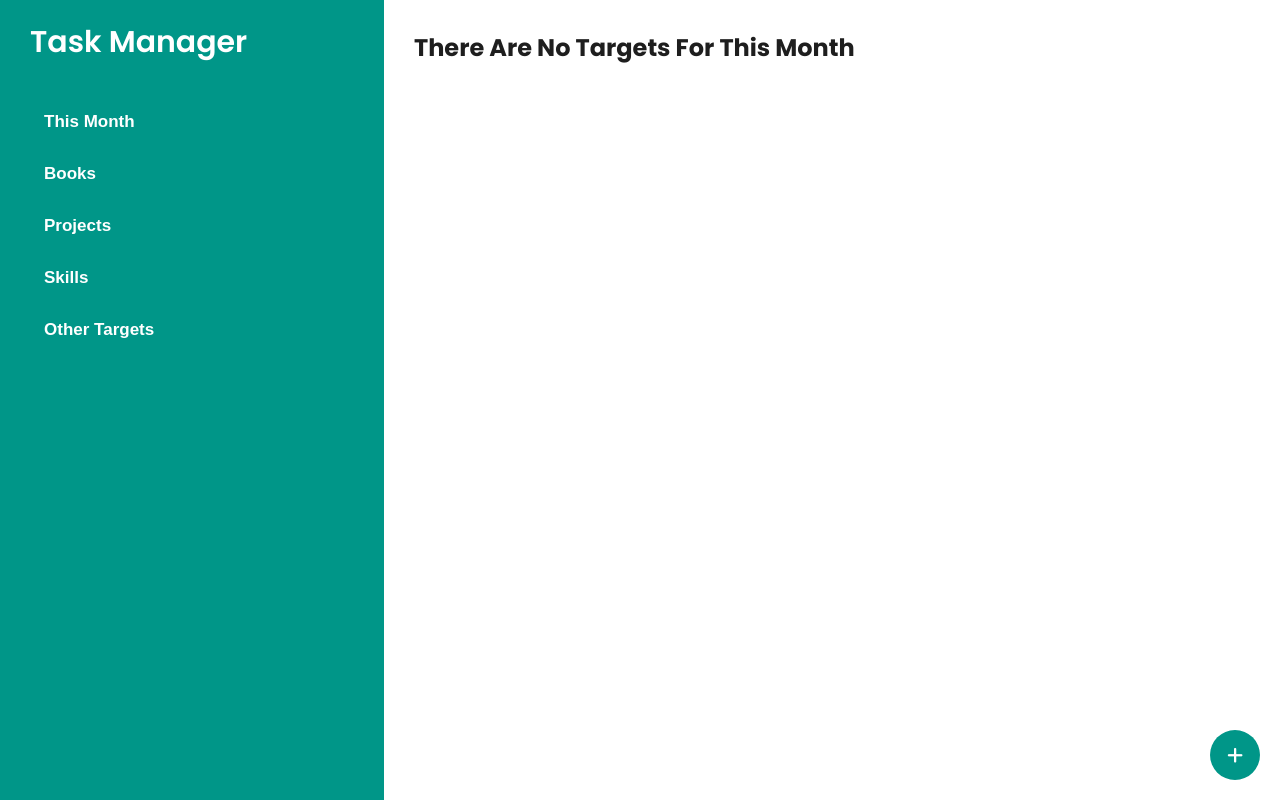
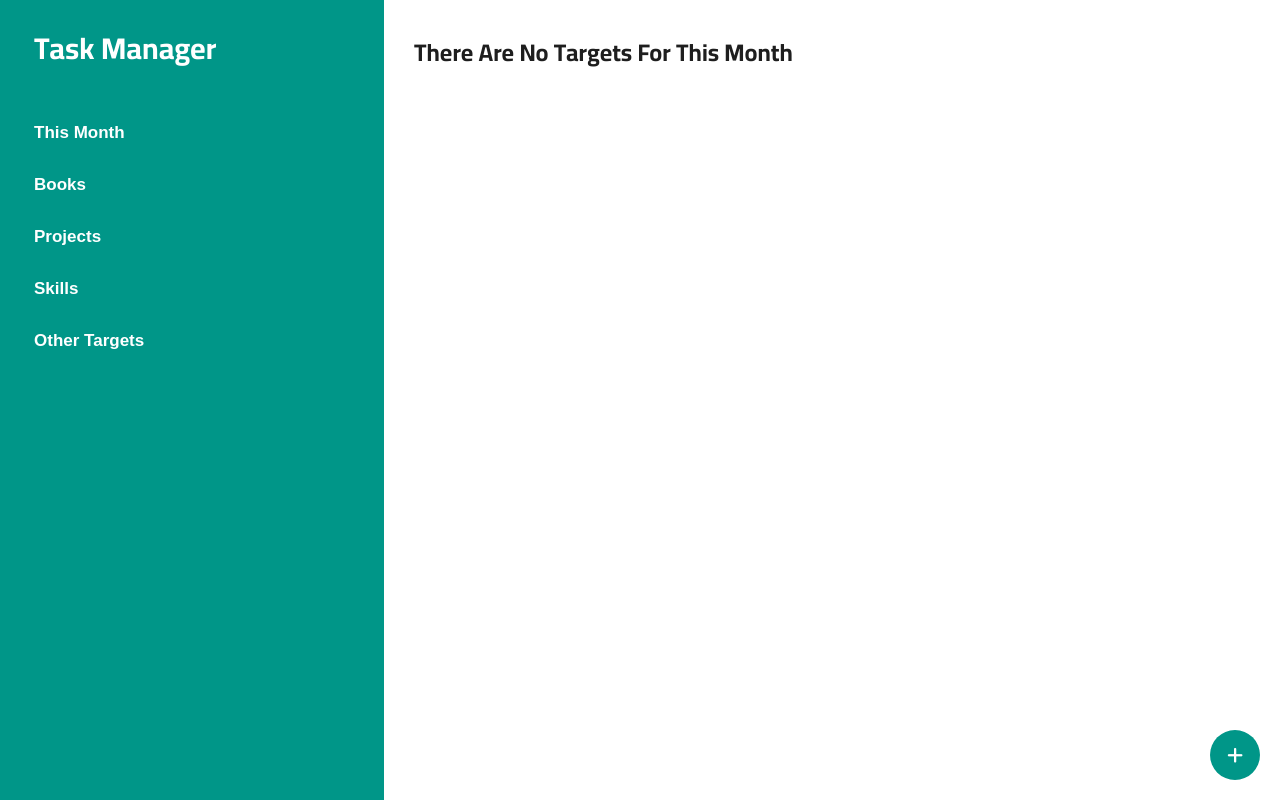
Before and after one commit to abdoshbr3322/Task-Manager, a plain HTML site: page index.html in a window 1280 px wide. Drawn offline with Linux system fonts and the light colour scheme.

Commit message:
Fixed Some Issues And Changed the Font Family To Cairo

```diff
--- a/css/main.css
+++ b/css/main.css
@@ -8,7 +8,7 @@
   box-sizing: border-box;
 }
 body {
-  font-family: "Poppins", sans-serif;
+  font-family: "Cairo", sans-serif;
 }
 img {
   max-width: 100%;
@@ -99,7 +99,7 @@ aside .nav-head,
   cursor: pointer;
   background-color: var(--main-color);
 }
-@media (max-width: 575px) {
+@media (max-width: 767px) {
   .navbar-opener {
     display: block;
   }
@@ -117,7 +117,7 @@ aside {
   width: 30%;
   height: 100vh;
   background-color: var(--main-color);
-  padding: 20px 30px;
+  padding: 20px 20px;
   color: #fff;
   z-index: 999;
 }
@@ -138,6 +138,7 @@ aside .nav-head {
 aside .nav-head h3 {
   font-size: 30px;
   font-weight: 600;
+  padding-left: 14px;
 }
 aside .nav-head .navbar-closer {
   font-size: 20px;
--- a/index.html
+++ b/index.html
@@ -4,9 +4,12 @@
     <meta charset="utf-8">
     <meta http-equiv="X-UA-Compatible" content="IE=edge">
     <meta name="viewport" content="width=device-width, initial-scale=1.0">
-    <link rel="preconnect" href="https://fonts.googleapis.com">
+    <!-- <link rel="preconnect" href="https://fonts.googleapis.com">
     <link rel="preconnect" href="https://fonts.gstatic.com" crossorigin>
-    <link href="https://fonts.googleapis.com/css2?family=Poppins:wght@100;200;300;400;500;600;700;800;900&display=swap" rel="stylesheet">
+    <link href="https://fonts.googleapis.com/css2?family=Poppins:wght@100;200;300;400;500;600;700;800;900&display=swap" rel="stylesheet"> -->
+    <link rel="preconnect" href="https://fonts.googleapis.com" />
+    <link rel="preconnect" href="https://fonts.gstatic.com" crossorigin />
+    <link href="https://fonts.googleapis.com/css2?family=Cairo:wght@300;400;700&display=swap" rel="stylesheet" />
     <link rel="stylesheet" href="./css/main.css">
     <link rel="stylesheet" href="./css/all.min.css">
     <title>Task Mangager</title>
```
